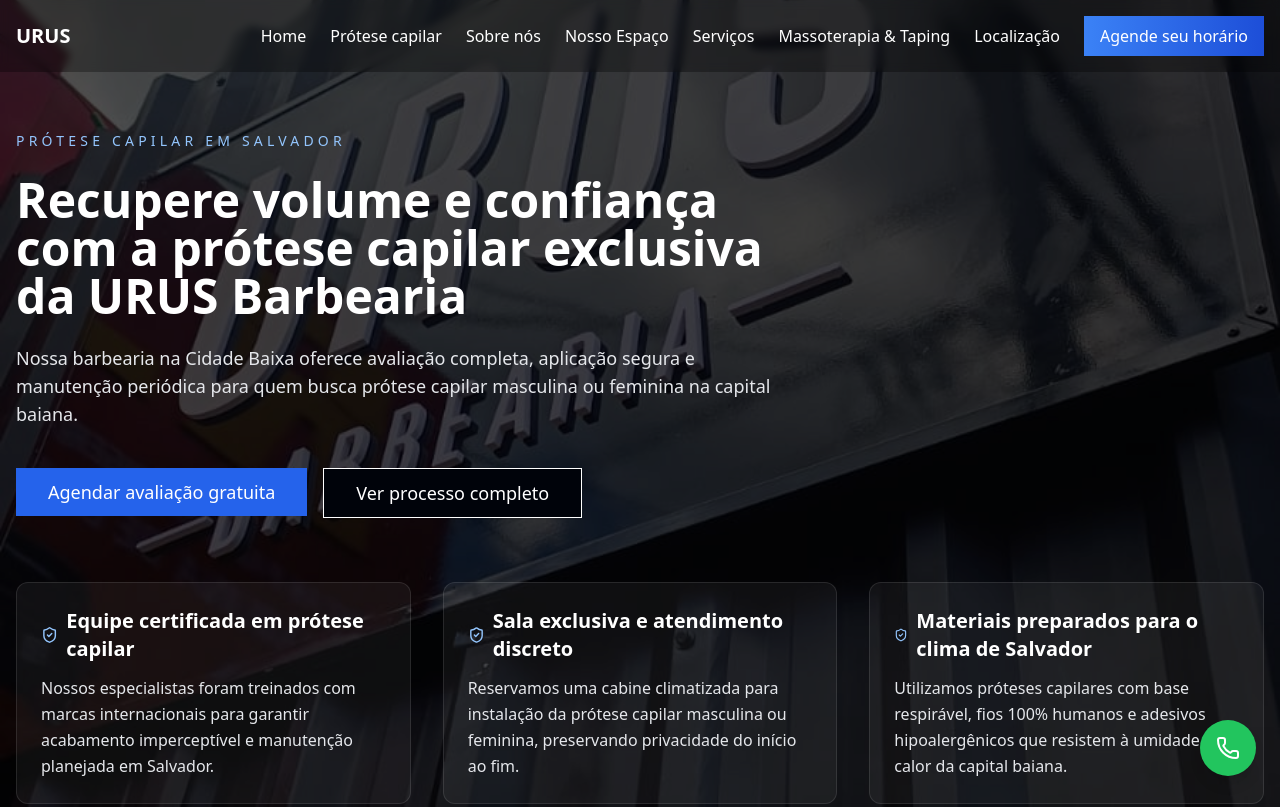
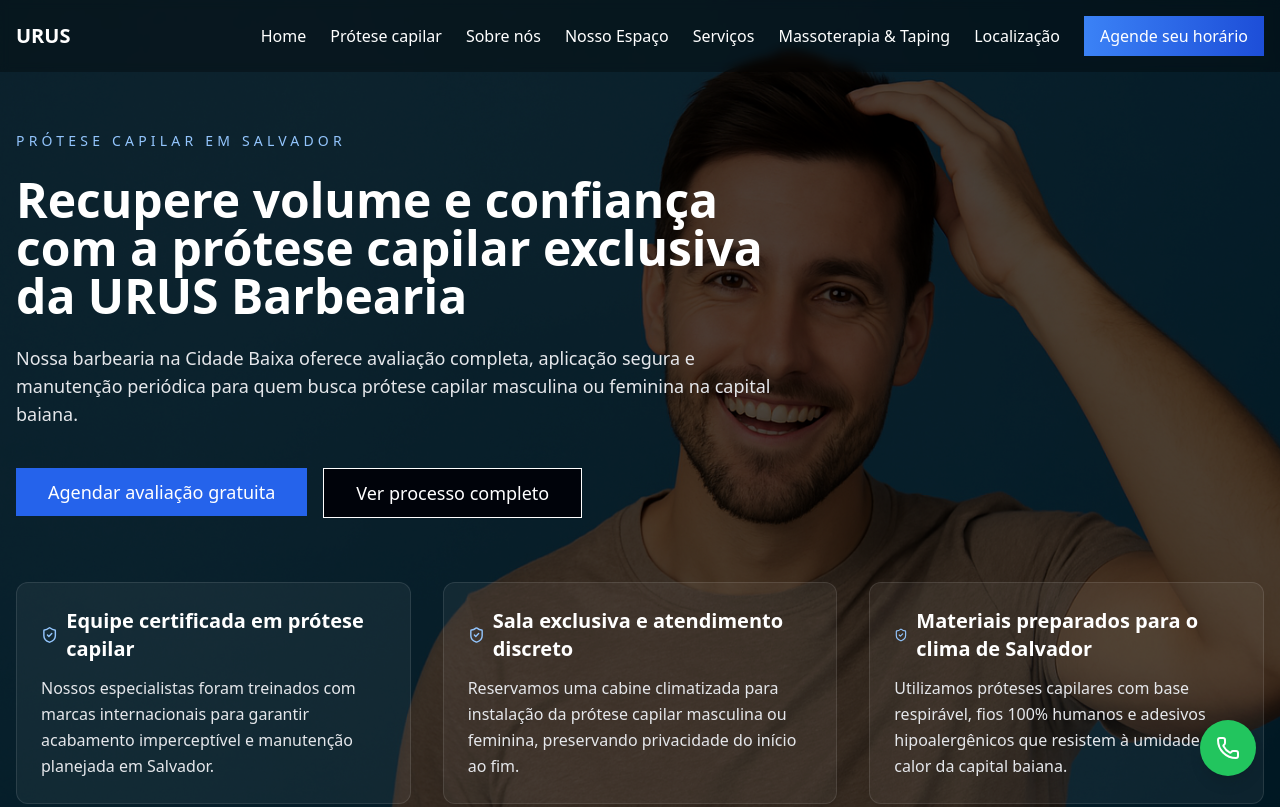
Before and after one commit to MatheusGeambastiane/urus, a Next.js app: page /protese-capilar in a window 1280 px wide. Shown: the top 807 px of the page. Built offline with nearby package versions, Linux system fonts and the light colour scheme.

Commit message:
Mudando o background da pagina de protese

```diff
--- a/app/protese-capilar/page.tsx
+++ b/app/protese-capilar/page.tsx
@@ -164,7 +164,7 @@
 
   return (
     <section className="relative min-h-[70vh] bg-black text-white">
-      <div className="absolute inset-0 bg-[url('/barbearia_fachada.jpg')] bg-cover bg-center opacity-30" aria-hidden />
+      <div className="absolute inset-0 bg-[url('/urus_protese_capilar_pagina.png')] bg-cover bg-center opacity-30" aria-hidden />
       <div className="relative z-10">
         <div className="container mx-auto px-4 py-32">
           <div className="max-w-3xl space-y-6">
```
